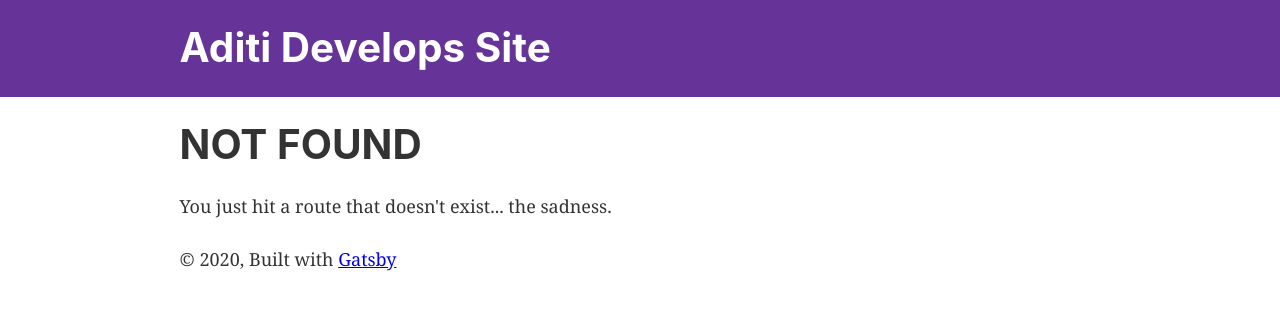
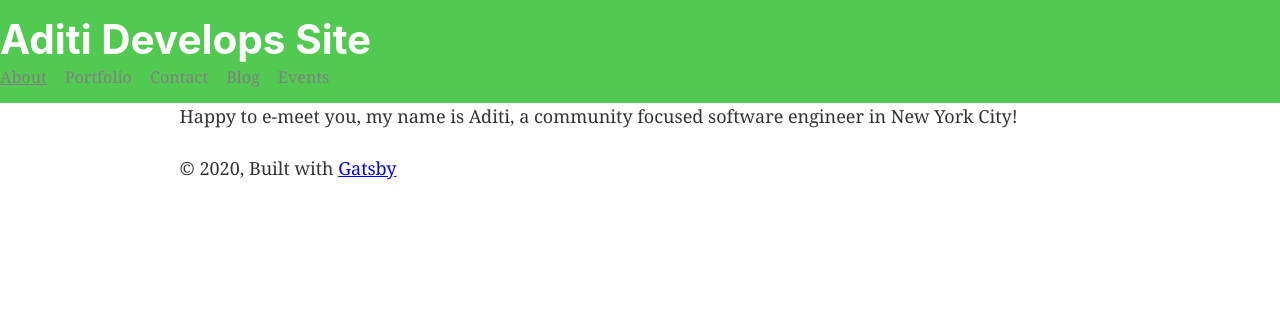
Before and after one commit to asaki444/aditi-develops-site-gatsby, a Gatsby site in the folder aditi-port/: page /about in a window 1280 px wide. Before the commit this address had no page. Built offline with nearby package versions, Linux system fonts and the light colour scheme; Gatsby itself is replaced by a stand-in of ours.

Commit message:
added nav items to header

```diff
--- a/aditi-port/gatsby-config.js
+++ b/aditi-port/gatsby-config.js
@@ -14,6 +14,7 @@ module.exports = {
       },
     },
     `gatsby-transformer-sharp`,
+    'gatsby-plugin-sass',
     `gatsby-plugin-sharp`,
     {
       resolve: `gatsby-plugin-manifest`,
@@ -24,7 +25,7 @@ module.exports = {
         background_color: `#663399`,
         theme_color: `#663399`,
         display: `minimal-ui`,
-        icon: `src/images/gatsby-icon.png`, // This path is relative to the root of the site.
+        icon: `src/images/aditi-site-logo.png`, // This path is relative to the root of the site.
       },
     },
     // this (optional) plugin enables Progressive Web App + Offline functionality
--- a/aditi-port/package.json
+++ b/aditi-port/package.json
@@ -10,9 +10,11 @@
     "gatsby-plugin-manifest": "^2.4.5",
     "gatsby-plugin-offline": "^3.2.3",
     "gatsby-plugin-react-helmet": "^3.3.1",
+    "gatsby-plugin-sass": "^2.3.2",
     "gatsby-plugin-sharp": "^2.6.4",
     "gatsby-source-filesystem": "^2.3.4",
     "gatsby-transformer-sharp": "^2.5.2",
+    "node-sass": "^4.14.1",
     "prop-types": "^15.7.2",
     "react": "^16.12.0",
     "react-dom": "^16.12.0",
--- a/aditi-port/src/components/header.js
+++ b/aditi-port/src/components/header.js
@@ -1,20 +1,12 @@
 import { Link } from "gatsby"
 import PropTypes from "prop-types"
 import React from "react"
+import headerStyles from './Header.module.scss';
 
 const Header = ({ siteTitle }) => (
-  <header
-    style={{
-      background: `rebeccapurple`,
-      marginBottom: `1.45rem`,
-    }}
-  >
+  <header className={headerStyles.header}>
     <div
-      style={{
-        margin: `0 auto`,
-        maxWidth: 960,
-        padding: `1.45rem 1.0875rem`,
-      }}
+    className={headerStyles.divContainer}
     >
       <h1 style={{ margin: 0 }}>
         <Link
@@ -27,6 +19,41 @@ const Header = ({ siteTitle }) => (
           {siteTitle}
         </Link>
       </h1>
+      <ul className={headerStyles.nav_list}>
+        <li>
+
+        <Link to="/about" className={headerStyles.nav_item}
+                        activeClassName={headerStyles.activeNavItem}>
+                               About
+        </Link>
+        </li>
+        <li>
+        <Link className={headerStyles.nav_item}
+                        activeClassName={headerStyles.activeNavItem}>
+                             Portfolio
+                        </Link>
+
+        </li>
+        <li>
+        <Link className={headerStyles.nav_item}
+                        activeClassName={headerStyles.activeNavItem}>
+                           Contact
+                        </Link>
+
+        </li>
+        <li>
+        <Link className={headerStyles.nav_item}
+                        activeClassName={headerStyles.activeNavItem}>
+                             Blog
+                        </Link>
+
+        </li>
+        <li>
+          <Link className={headerStyles.nav_item} activeClassName={headerStyles.activeNavItem}>
+           Events
+          </Link>
+        </li>
+      </ul>
     </div>
   </header>
 )
--- /dev/null
+++ b/aditi-port/src/components/header.module.scss
@@ -0,0 +1,45 @@
+.link{
+    color: gray;
+}
+
+.header{
+    padding: 1rem 0 0;
+    background: #52ca52;
+}
+
+.title{
+    color: #000;
+    font-size: 3rem;
+    text-decoration: none;
+}
+
+.nav_list{
+    display: flex;
+    list-style-type: none;
+    margin: 0;
+}
+
+.nav_item{
+    margin-right: 1rem;
+    font-size: .9rem;
+    color:gray;
+
+}
+
+.nav_item:hover {
+    color: #666;
+}
+
+.active-nav-item{
+    color: #333;
+}
+
+.div-container{
+        margin: 0 auto;
+        max-width: 960px;
+        padding: 1.45rem 1.0875rem;
+}
+
+.heading{
+    margin: 0;
+}
--- /dev/null
+++ b/aditi-port/src/pages/about.js
@@ -0,0 +1,19 @@
+import React from 'React';
+import Layout from '../components/Layout';
+
+
+
+const About = ()=>{
+
+    return(
+        <Layout>
+        <div>
+
+            <p> Happy to e-meet you, my name is Aditi, a community focused software engineer in New York City!</p>
+
+        </div>
+        </Layout>
+    )
+}
+
+export default About;
```
Also changed, not shown: aditi-port/src/images/aditi-logo.png (added), aditi-port/src/images/aditi-site-logo.png (added), aditi-port/src/images/gatsby-icon.png (deleted), 1 other file.
